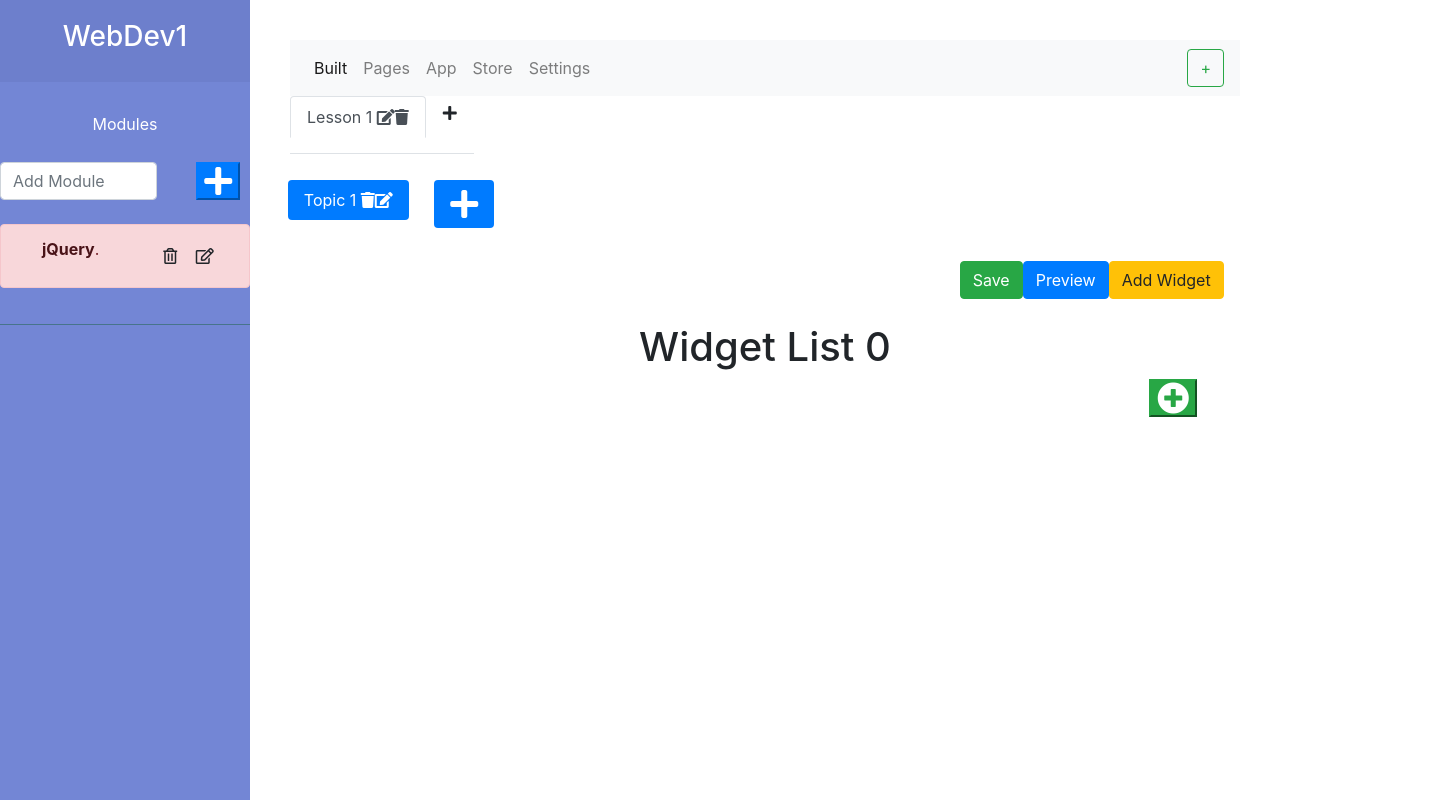
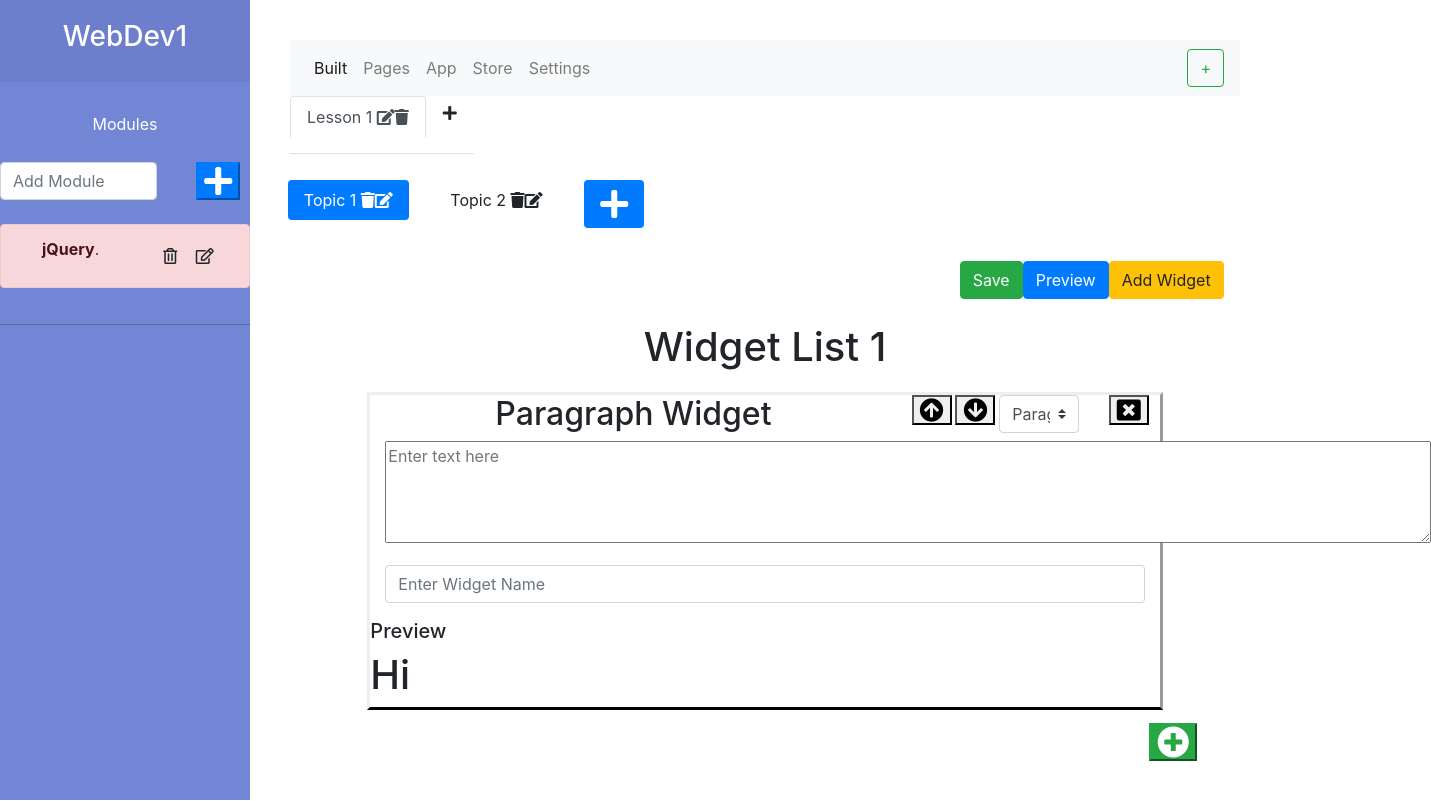
Before and after one commit to vaibhavdave5/reactAssignment, a React (Create React App) app: page /course/1 in a window 1280 px wide. Shown: the whole page, 1431 px wide, since content can reach past the window. Built offline with nearby package versions, Linux system fonts and the light colour scheme.

Commit message:
Switching between the topics is working

```diff
--- a/src/components/WidgetList.js
+++ b/src/components/WidgetList.js
@@ -2,8 +2,9 @@ import React from 'react'
 import WidgetComponent from './WidgetComponent'
 
 const WidgetList = ({widgets, topic, addWidget, deleteWidget, updateWidget, upWidget, downWidget,
-                        findAllWidgetsForTopic}) =>
-    <div>
+                        loadWidgets}) => {
+    loadWidgets();
+    return (<div>
         <h1>Widget List {widgets.length}</h1>
         <div className="list-group">
             {
@@ -21,15 +22,15 @@ const WidgetList = ({widgets, topic, addWidget, deleteWidget, updateWidget, upWi
             <div className="row">
                 <div className="col-10"></div>
                 <div className="col-2 float-right">
-            <button
-                onClick={() => addWidget()}
-                className="btn-success fa-2x fas fa-plus-circle"
-            >
+                    <button
+                        onClick={() => addWidget()}
+                        className="btn-success fa-2x fas fa-plus-circle"
+                    >
 
-            </button>
+                    </button>
                 </div>
             </div>
         </div>
-    </div>
-
+    </div>)
+}
 export default WidgetList
--- a/src/containers/CourseEditor.js
+++ b/src/containers/CourseEditor.js
@@ -71,9 +71,7 @@ class CourseEditor extends React.Component {
         })
         this.setState({
             widgets: selectedtopic.widgets,
-
         })
-
     }
 
     editTopic = topic =>{
--- a/src/containers/WidgetListContainer.js
+++ b/src/containers/WidgetListContainer.js
@@ -34,13 +34,13 @@ const dispatchToPropertyMatcher = (dispatch, myProps) => ({
 
         }),
 
-    changePositionDown : (widget) =>
+    downWidget : (widget) =>
         dispatch({
             type:'DOWN_POSITION',
             widget : widget
         }),
 
-    changePositionUp : (widget) =>
+    upWidget : (widget) =>
         dispatch({
             type:'UP_POSITION',
             widget : widget
--- a/src/reducers/WidgetReducer.js
+++ b/src/reducers/WidgetReducer.js
@@ -39,7 +39,7 @@ const widgetReducer = (state = {widgets:[], preview: true, present:true}, action
                 present:false
             };
         case 'DOWN_POSITION':
-            state.widgets = courseService.downPosition(action.widget.id);
+            state.widgets = courseService.downWidget(action.widget.id);
             return{
                 widgets: state.widgets,
                 preview: state.preview,
@@ -54,7 +54,7 @@ const widgetReducer = (state = {widgets:[], preview: true, present:true}, action
                 present: false
             };
         case 'UP_POSTION':
-            state.widgets =courseService.upPosition(action.widget.id);
+            state.widgets =courseService.upWidget(action.widget.id);
             return{
                 widgets: state.widgets,
                 preview: state.preview,
--- a/src/services/CourseService.js
+++ b/src/services/CourseService.js
@@ -100,7 +100,6 @@ class CourseService {
               return topics[l].widgets;
             }
           }
-
         }
       }
     }
@@ -199,7 +198,7 @@ class CourseService {
    * @param widgetId
    * @returns {Array|*}
    */
-  upPosition = (widgetId) => {
+  upWidget = (widgetId) => {
     for(var i=0; i<this.courses.length; i++){
       var modules = this.courses[i].modules;
 
@@ -258,7 +257,7 @@ class CourseService {
    * @returns {Array|*}
    */
 
-  downPosition = (widgetId) => {
+  downWidget = (widgetId) => {
     for(var i=0; i<this.courses.length; i++){
       var modules = this.courses[i].modules;
 
--- a/src/services/courses.json
+++ b/src/services/courses.json
@@ -22,6 +22,18 @@
                     "text": "Hi"
                   }
                 ]
+              },
+              {
+                "id": 55123,
+                "title": "Topic 2",
+                "widgets": [
+                  {
+                    "id" : "56123",
+                    "name" : "Paragraph",
+                    "type": "PARAGRAPH",
+                    "text": "Hello"
+                  }
+                ]
               }
             ]
           }
```
